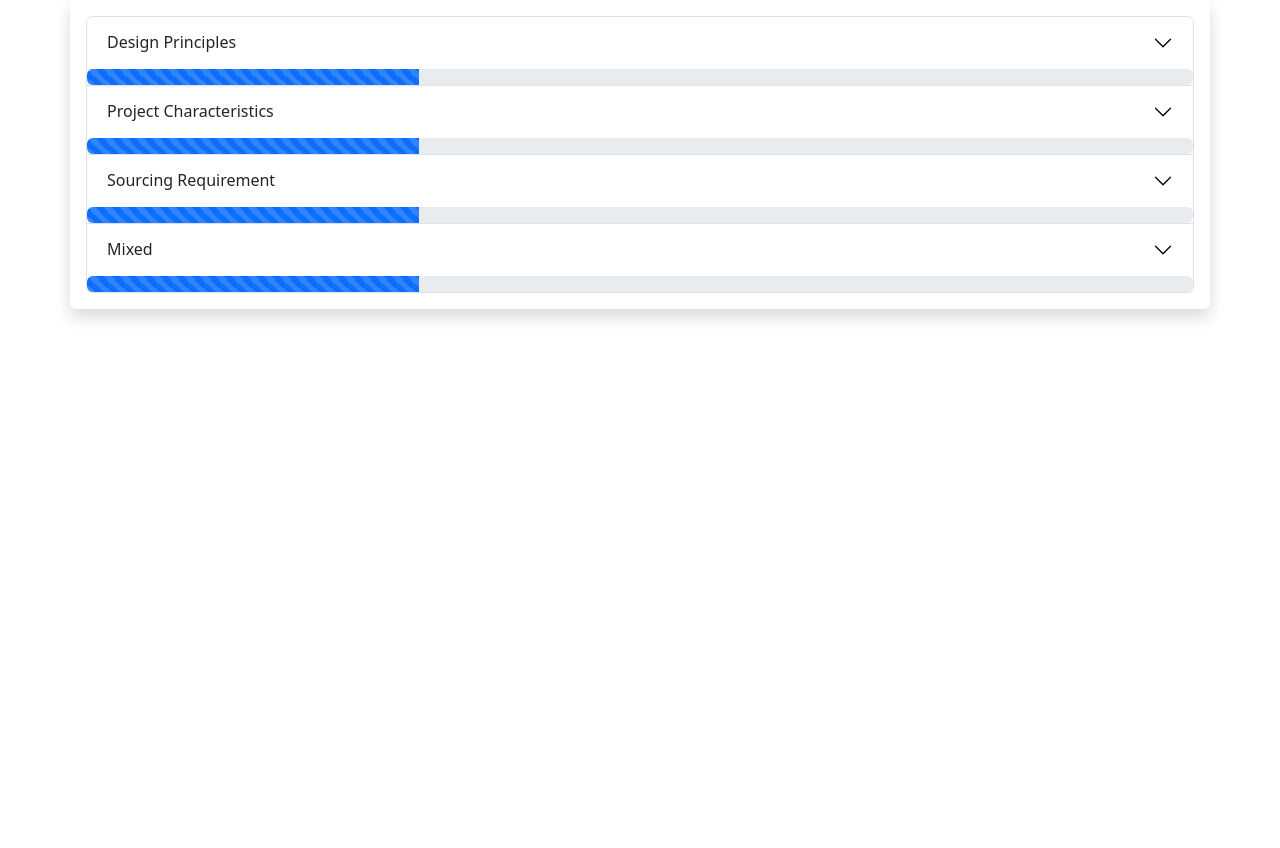
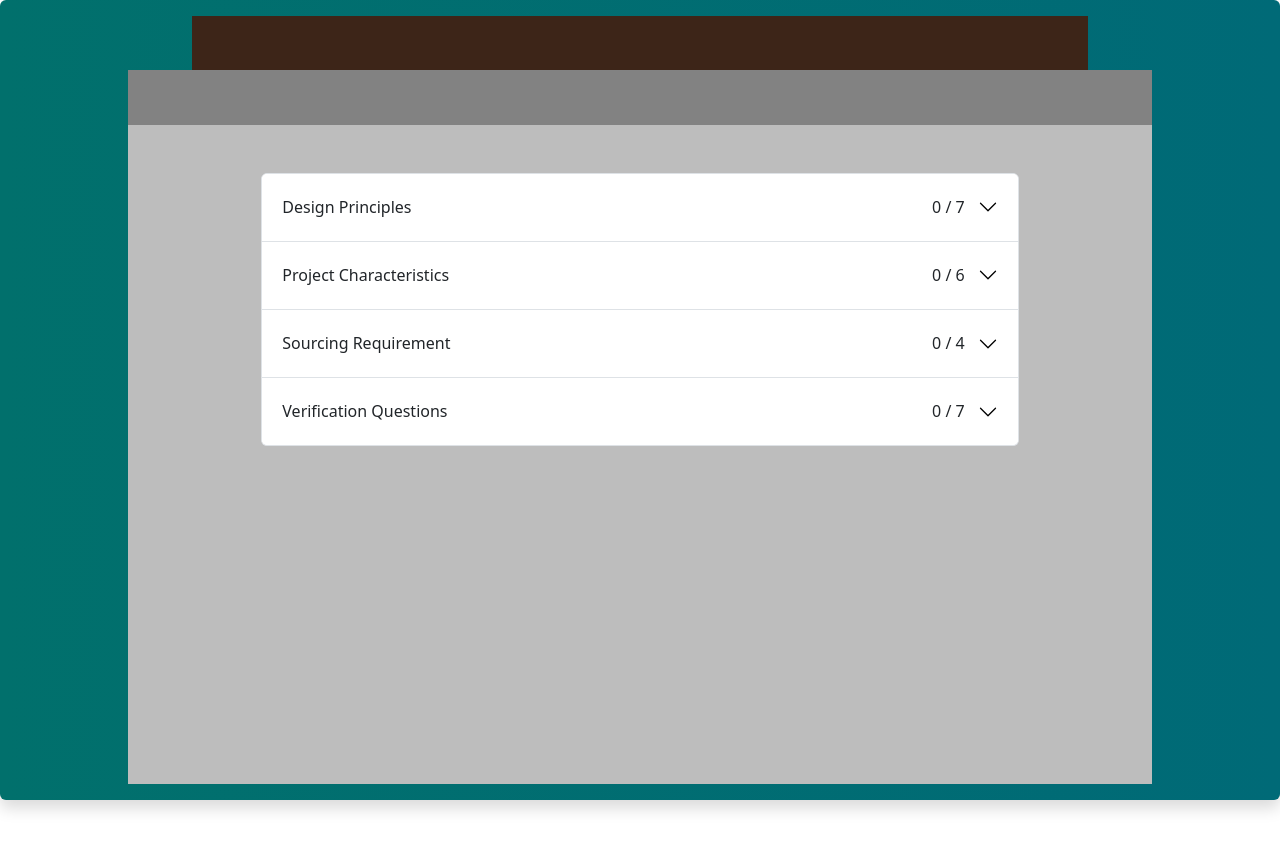
Before and after one commit to JMLatino/RightShore, a Vue app: page / in a window 1280 px wide. Before the commit the page ends 800 px from the top, so only its background shows below. Built offline with nearby package versions, Linux system fonts and the light colour scheme.

Commit message:
groups and basic styling

```diff
--- a/package.json
+++ b/package.json
@@ -8,6 +8,7 @@
     "lint": "eslint . --ext .vue,.js,.jsx,.cjs,.mjs --fix --ignore-path .gitignore"
   },
   "dependencies": {
+    "pinia": "^2.0.17",
     "vue": "^3.2.37"
   },
   "devDependencies": {
--- a/src/App.vue
+++ b/src/App.vue
@@ -1,6 +1,8 @@
 <template>
-  <main class="container shadow p-3 mb-5 bg-body rounded">
-    <div class="accordion" id="accordionExample">
+  <main class="shadow p-3 mb-5 bg-body rounded bg-custom d-flex flex-column align-items-center">
+    <div class="rec-brown"/>
+    <div class="rec-gray"/>
+    <div class="bg-custom-gray d-flex align-items-center flex-column">
       <Questions />
     </div>
   </main>
@@ -11,4 +13,25 @@
 // import { categories } from './constants';
 </script>
 <style scoped>
+.bg-custom {
+  width: 100vw;
+  height: 100vh;
+  background-image: linear-gradient(to right, #01706c, #006A77);
+
+}
+.rec-brown {
+  background-color: #3D2518;
+  height: 70px;
+  width: 70vw;
+}
+.rec-gray {
+  background-color: #828282;
+  height: 70px;
+  width: 80vw;
+}
+.bg-custom-gray {
+  background-color: #BDBDBD;
+  height: 850px;
+  width: 80vw;
+}
 </style>
--- a/src/assets/questions.json
+++ b/src/assets/questions.json
@@ -1,171 +1,145 @@
 [
   {
     "title": "Design Principles",
+    "catIndex": "0",
     "entries": [
       {
         "id": 1,
-        "question": "Time to market",
-        "answers": ["Low priority", "Priority", "High Priority"],
-        "weight": ["0", "1", "2"]
+        "question": "What is time to market?",
+        "answers": ["Low priority", "Priority", "High Priority"]
       },
       {
         "id": 2,
-        "question": "Cost Consideration",
-        "answers": ["Low priority", "Priority", "High Priority"],
-        "weight": ["0", "1", "2"]
+        "question": "What is cost consideration? ",
+        "answers": ["Low priority", "Priority", "High Priority"]
       },
       {
         "id": 3,
-        "question": "Quality Level",
-        "answers": ["Low priority", "Priority", "High Priority"],
-        "weight": ["0", "1", "2"]
+        "question": "What is the quality level?",
+        "answers": ["Low priority", "Priority", "High Priority"]
       },
       {
         "id": 4,
-        "question": "Process Maturity",
-        "answers": ["Low priority", "Priority", "High Priority"],
-        "weight": ["0", "1", "2"]
+        "question": "How do you rank the process maturity?",
+        "answers": ["Low priority", "Priority", "High Priority"]
       },
       {
         "id": 5,
-        "question": "Innovative Delivery",
-        "answers": ["Low priority", "Priority", "High Priority"],
-        "weight": ["0", "1", "2"]
+        "question": "How do you rank innovative delivery?",
+        "answers": ["Low priority", "Priority", "High Priority"]
       },
       {
         "id": 6,
-        "question": "Rank the Sustainability",
-        "answers": ["Low priority", "Priority", "High Priority"],
-        "weight": ["0", "1", "2"]
+        "question": "How do you rank the sustainability?",
+        "answers": ["Low priority", "Priority", "High Priority"]
       },
       {
         "id": 7,
-        "question": "Rank the Governance",
-        "answers": ["Low priority", "Priority", "High Priority"],
-        "weight": ["0", "1", "2"]
+        "question": "How do you rank governance?",
+        "answers": ["Low priority", "Priority", "High Priority"]
       }
     ]
   },
   {
     "title": "Project Characteristics",
+    "catIndex": "1",
     "entries": [
       {
         "id": 8,
-        "question": "Team Size",
-        "answers": ["Low priority", "Priority", "High Priority"],
-        "weight": ["0", "1", "2"]
+        "question": "What is the size of the team?",
+        "answers": ["Low priority", "Priority", "High Priority"]
       },
       {
         "id": 9,
-        "question": "Expected Timeline",
-        "answers": ["Low priority", "Priority", "High Priority"],
-        "weight": ["0", "1", "2"]
+        "question": "What is the expected timeline?",
+        "answers": ["Low priority", "Priority", "High Priority"]
       },
       {
         "id": 10,
-        "question": "CIA Ratings",
-        "answers": ["Low priority", "Priority", "High Priority"],
-        "weight": ["0", "1", "2"]
+        "question": "What is the CIA ratings?",
+        "answers": ["Low priority", "Priority", "High Priority"]
       },
       {
         "id": 11,
-        "question": "Domain Intensity",
-        "answers": ["Low priority", "Priority", "High Priority"],
-        "weight": ["0", "1", "2"]
+        "question": "How do you rank domain intensity?",
+        "answers": ["Low priority", "Priority", "High Priority"]
       },
       {
         "id": 12,
-        "question": "Packaged Solution",
-        "answers": ["Low priority", "Priority", "High Priority"],
-        "weight": ["0", "1", "2"]
+        "question": "How do you rank your packaged solution level?",
+        "answers": ["Low priority", "Priority", "High Priority"]
       },
       {
         "id": 13,
-        "question": "Legacy Dominance",
-        "answers": ["Low priority", "Priority", "High Priority"],
-        "weight": ["0", "1", "2"]
-      },
-      {
-        "id": 18,
-        "question": "Is it a local core system project",
-        "answers": ["Yes", "No"],
-        "weight": ["0", "1", "2"]
-      },
-      {
-        "id": 19,
-        "question": "Is it a research & developement project",
-        "answers": ["Yes", "No"],
-        "weight": ["0", "1", "2"]
+        "question": "How do you rank the legacy dominance?",
+        "answers": ["Low priority", "Priority", "High Priority"]
       }
     ]
   },
   {
     "title": "Sourcing Requirement",
+    "catIndex": "2",
     "entries": [
       {
         "id": 14,
-        "question": "Complexity",
-        "answers": ["Low priority", "Priority", "High Priority"],
-        "weight": ["0", "1", "2"]
+        "question": "How do you rank the complexity?",
+        "answers": ["Low priority", "Priority", "High Priority"]
       },
       {
         "id": 15,
-        "question": "Ease of Collaboration",
-        "answers": ["Low priority", "Priority", "High Priority"],
-        "weight": ["0", "1", "2"]
+        "question": "How do you rank the ease of collaboration?",
+        "answers": ["Low priority", "Priority", "High Priority"]
       },
       {
         "id": 16,
-        "question": "Cultural Alignment",
-        "answers": ["Low priority", "Priority", "High Priority"],
-        "weight": ["0", "1", "2"]
+        "question": "How do you rank cultural alignment?",
+        "answers": ["Low priority", "Priority", "High Priority"]
       },
       {
         "id": 17,
-        "question": "Incumbent Transition",
-        "answers": ["x", "xx", "xxx"],
-        "weight": ["0", "1", "2"]
+        "question": "How do you rank incumbent transition?",
+        "answers": ["Low priority", "Priority", "High Priority"]
       }
     ]
   },
   {
-    "title": "Mixed",
+    "title": "Verification Questions",
+    "catIndex": "3",
     "entries": [
       {
+        "id": 18,
+        "question": "What type of project is it?",
+        "answers": ["Local core system", "R&D"]
+      },
+      {
+        "id": 19,
+        "question": "Required language",
+        "answers": ["Dutch", "English"]
+      },
+      {
         "id": 20,
-        "question": "Required language",
-        "answers": ["Dutch", "English"],
-        "weight": ["0", "1", "2"]
+        "question": "Documentation language",
+        "answers": ["Dutch", "English"]
       },
       {
         "id": 21,
-        "question": "What is the documentation language",
-        "answers": ["Dutch", "English"],
-        "weight": ["0", "1", "2"]
+        "question": "Data requirement flexibility standards",
+        "answers": ["National", "European", "International"]
       },
       {
         "id": 22,
-        "question": "Choose your data requirement flexibility standards",
-        "answers": ["National", "European", "International"],
-        "weight": ["0", "1", "2"]
+        "question": "Compliance and Regulation standards",
+        "answers": ["National", "European", "International"]
       },
       {
         "id": 23,
-        "question": "Type your compliance and regulation standards",
-        "answers": ["National", "European", "International"],
-        "weight": ["0", "1", "2"]
+        "question": "Technology type",
+        "answers": ["Legacy", "New"]
       },
       {
         "id": 24,
-        "question": "Choose your technology type",
-        "answers": ["Legacy", "New"],
-        "weight": ["0", "1", "2"]
-      },
-      {
-        "id": 25,
-        "question": "Choose your tech category",
-        "answers": ["Fullstack", "Data Engineering", "Data Science"],
-        "weight": ["0", "1", "2"]
+        "question": "Technology category",
+        "answers": ["Data Science", "Data Engineering", "Fullstack"]
       }
     ]
   }
--- a/src/components/Category.vue
+++ b/src/components/Category.vue
@@ -1,15 +1,13 @@
 <template>
   <div class="accordion-item">
     <h2 class="accordion-header" :id="name">
-      <button class="accordion-button collapsed" type="button" data-bs-toggle="collapse"
+      <button class="accordion-button collapsed d-flex" type="button" data-bs-toggle="collapse"
         :data-bs-target="'#collapse' + name" aria-expanded="false" :aria-controls="name">
-        {{ category.title }} {{category.progress}}
+        <div>
+          {{ category.title }} {{category.progress}}
+        </div>
+        <div class="ms-auto p-2">{{preferences.answered(category.catIndex)}} / {{category.entries.length}}</div>
       </button>
-      <div class="progress">
-        <div class="progress-bar progress-bar-striped progress-bar-animated" role="progressbar"
-          aria-label="Animated striped example" :aria-valuenow="category.progress" aria-valuemin="0" aria-valuemax="100"
-          style="width:30%"></div>
-      </div>
     </h2>
     <div :id="'collapse' + name" class="accordion-collapse collapse" :aria-labelledby="name"
       data-bs-parent="#accordionExample">
@@ -21,12 +19,21 @@
 </template>
 <script>
 import Entry from './Entry.vue'
-
+import { usePreferencesStore } from '../store/preferences'
 export default {
   components: { Entry },
   props: ['category', 'name'],
-
+  setup() {
+    const preferences = usePreferencesStore()
+    window.stores = { preferences }
+    return {
+      preferences
+    }
+  }
 };
 </script>
 <style scoped>
+.accordion-button::after {
+  margin-left: 5px;
+}
 </style>
--- a/src/components/Entry.vue
+++ b/src/components/Entry.vue
@@ -4,21 +4,32 @@
       <label for="time-to-market" class="form-label">{{ entry.question }}</label>
     </span>
     <span class="col">
-    <button v-for="answer in entry.answers"
-      :key="answer" @click="answer"
-      class="p-3 btn btn-success mx-1">
+    <button v-for="(answer, answerId) in entry.answers"
+      :key="answer" @click="(e) => setAnswer(entry.id, answerId, e)"
+      class="p-3 btn mx-1"
+      >
         {{ answer }}
       </button>
-    <!-- <span class="col"> -->
-      <!-- <button @click=" entry.value = 1" class="rounded-circle p-3 btn btn-success mx-1"></button>
-      <button @click=" entry.value = 2" class="rounded-circle p-3 btn btn-warning mx-1"></button>
-      <button @click=" entry.value = 3" class="rounded-circle p-3 btn btn-danger mx-1"></button> -->
     </span>
   </div>
 </template>
 <script>
+import { usePreferencesStore } from '../store/preferences'
 export default {
   props: ['entry'],
+  methods: {
+    setAnswer(index, answer, e) {
+      e.target.classList.add('btn-secondary');
+      this.preferences.setPreference({ index, answer })
+    },
+  },
+  setup() {
+    const preferences = usePreferencesStore()
+    window.stores = { preferences }
+    return {
+      preferences
+    }
+  }
 }
 </script>
 <style scoped>
--- a/src/components/Questions.vue
+++ b/src/components/Questions.vue
@@ -1,27 +1,20 @@
 <template>
-  <div>
-    <Category v-for="(c,n) in myJson" :key="c.title" :category="c" :name="n"/>
+  <div class="accordion col-10 p-5" id="accordionExample">
+    <Category v-for="(c,n) in preferences.data" :key="c.title" :category="c" :name="n"/>
   </div>
-  <!-- <ul>
-    <li v-for="message in myJson" :key="message.id">
-      <span>{{ message.question }}</span>
-      <button v-for="answer in message.answers"
-      :key="answer" @click="answer"
-      class="p-3 btn btn-success mx-1">
-        {{ answer }}
-      </button>
-    </li> -->
-  <!-- </ul> -->
 </template>
 
 <script>
 import Category from './Category.vue';
-import questions from '../assets/questions.json';
+import { usePreferencesStore } from '../store/preferences'
+
 export default {
   components: { Category },
-  data(){
+  setup() {
+    const preferences = usePreferencesStore()
+    window.stores = { preferences }
     return {
-      myJson: questions
+      preferences
     }
   }
 }
--- a/src/main.js
+++ b/src/main.js
@@ -1,6 +1,7 @@
 import { createApp } from 'vue'
+import { createPinia } from 'pinia'
 import App from './App.vue'
 
 // import './assets/main.css'
 
-createApp(App).mount('#app')
+createApp(App).use(createPinia()).mount('#app')
--- /dev/null
+++ b/src/store/preferences.js
@@ -0,0 +1,34 @@
+import { defineStore, acceptHMRUpdate } from 'pinia'
+import questions from '../assets/questions.json';
+
+export const usePreferencesStore = defineStore({
+  id: 'preferences',
+  state: () => ({
+    preferences: questions,
+    answers: {},
+  }),
+  getters: {
+    data: (state) => state.preferences,
+    answered: (state) => {
+      return (catIndex) => {
+        const countAnswered = state.preferences[catIndex].entries.filter((element) => element.answered === true)
+        return countAnswered.length
+      }
+    },
+  },
+  actions: {
+    setPreference(locator = { index: Number, answer: String }) {
+      const { index, answer } = locator;
+      this.answers[`q${index}`] = answer;
+      this.preferences.forEach((category) => {
+        category.entries.forEach((element) => {
+          if (element.id == index) element.answered = true;
+        })
+      })
+    },
+  },
+})
+
+if (import.meta.hot) {
+  import.meta.hot.accept(acceptHMRUpdate(usePreferencesStore, import.meta.hot))
+}
```
Also changed, not shown: 1 other file (tests, documents, lock files or other folders).
